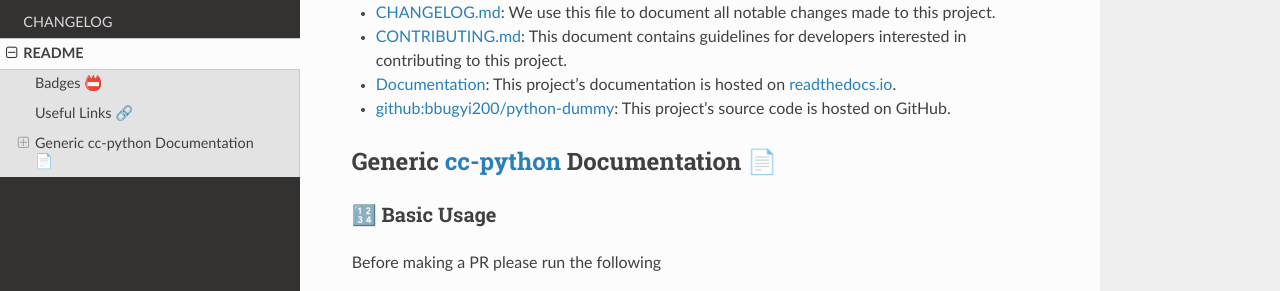
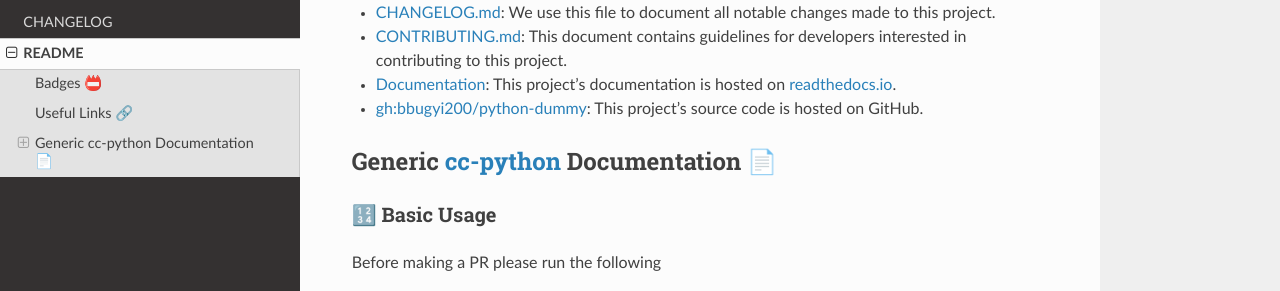
Before and after one commit to bbugyi200/python-dummy, a Sphinx documentation site: the page built from docs/source/README.md, in a window 1280 px wide and 900 px high, scrolled down 600 px. Shown: the part 159-450 px from the top of the window. Built offline with Sphinx 7.4.7 and the Read the Docs theme 2.0.0, drawn with Linux system fonts in a browser that asks for light colours.

```diff
--- a/docs/source/README.md
+++ b/docs/source/README.md
@@ -53,7 +53,7 @@ tools / frameworks used to render documentation:
   interested in contributing to this project.
 * [Documentation][1]: This project's documentation is hosted on
   [readthedocs.io][6].
-* [github:bbugyi200/python-dummy][8]: This project’s source code is hosted on GitHub.
+* [gh:bbugyi200/python-dummy][8]: This project’s source code is hosted on GitHub.
 
 
 ## Generic [cc-python](https://github.com/bbugyi200/cc-python) Documentation 📄
```
Also changed, not shown: README.md (+1 -1 lines), .cruft.json.
